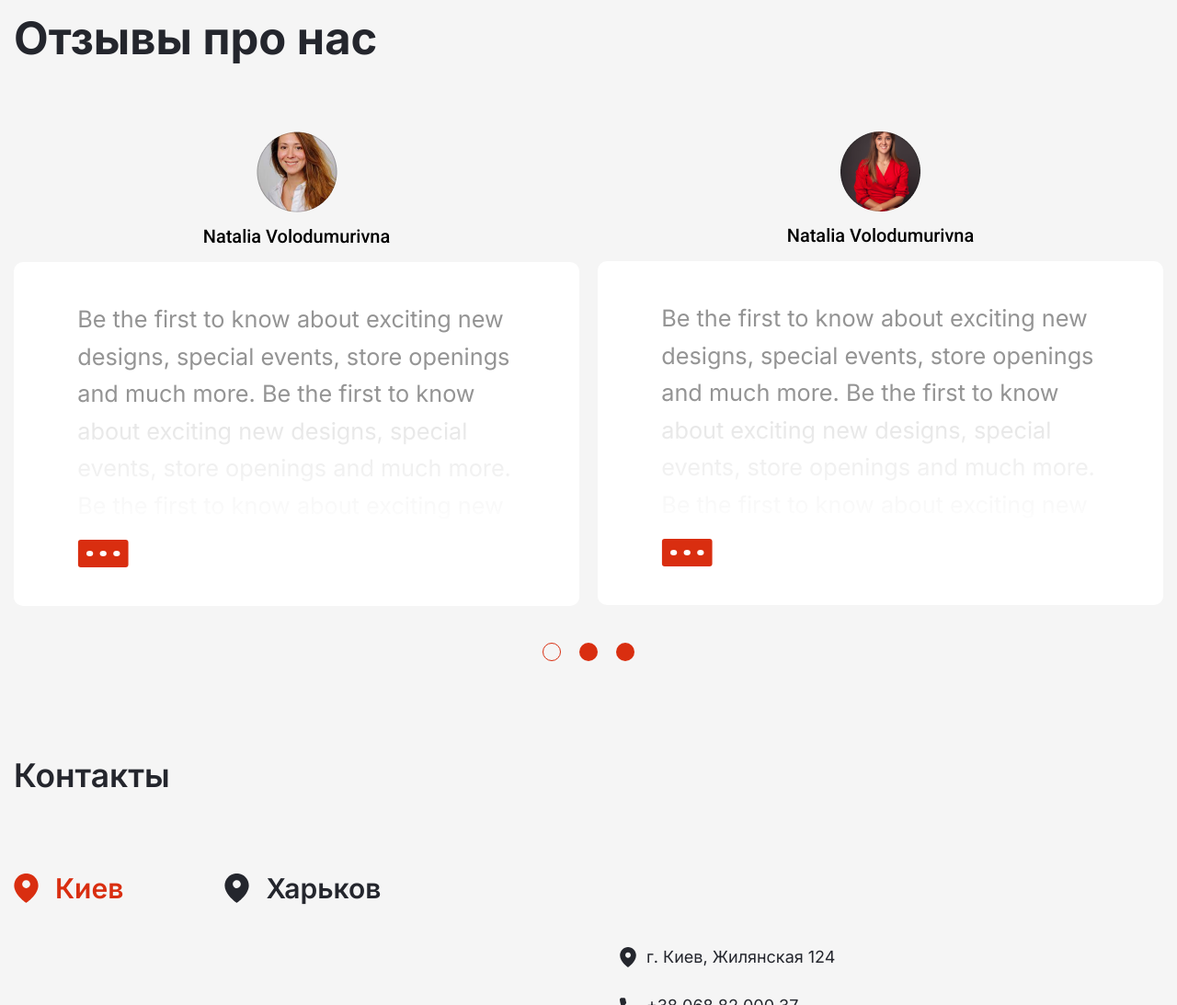
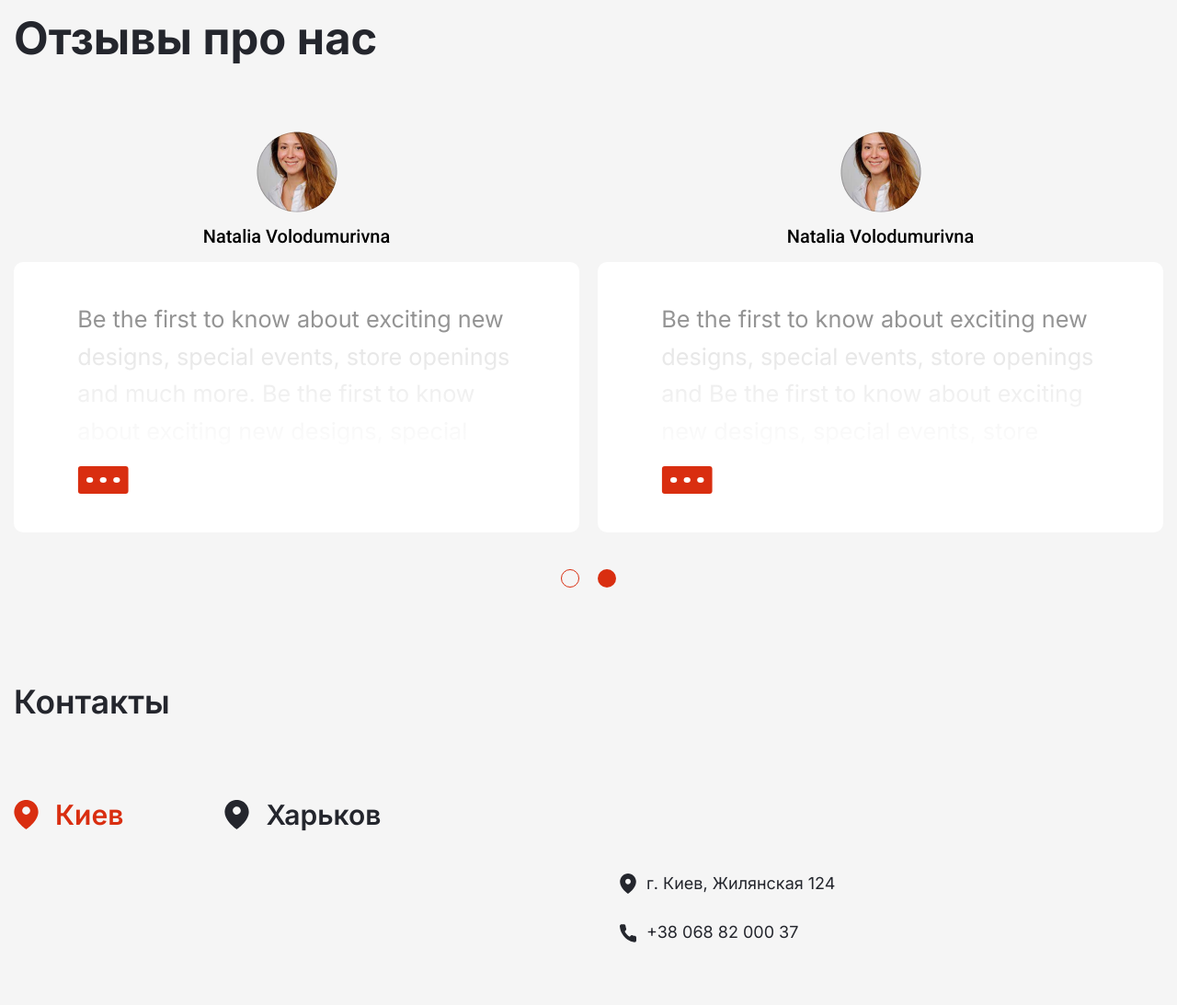
Before and after one commit to GraveDigger99/Credo, a plain HTML site: page trade.html in a window 1280 px wide. Shown: the part 5829-6922 px from the top of the page at 92% size. Drawn offline with Linux system fonts and the light colour scheme; files whose address does not match are found by name.

Commit message:
fix:reviews-slider

```diff
--- a/404.html
+++ b/404.html
@@ -6,7 +6,7 @@
 	<meta charset="UTF-8">
 	<meta name="format-detection" content="telephone=no">
 	<!-- <style>body{opacity: 0;}</style> -->
-	<link rel="stylesheet" href="css/style.min.css?_v=20221220233700">
+	<link rel="stylesheet" href="css/style.min.css?_v=20221221001102">
 	<!-- <meta name="robots" content="noindex, nofollow"> -->
 	<meta name="viewport" content="width=device-width, initial-scale=1.0">
 </head>
@@ -241,7 +241,7 @@
 		</div>
 	</div>
 	<!--  -->
-	<script src="js/app.min.js?_v=20221220233700"></script>
+	<script src="js/app.min.js?_v=20221221001102"></script>
 </body>
 
 </html>
--- a/trade.html
+++ b/trade.html
@@ -6,7 +6,7 @@
 	<meta charset="UTF-8">
 	<meta name="format-detection" content="telephone=no">
 	<!-- <style>body{opacity: 0;}</style> -->
-	<link rel="stylesheet" href="css/style.min.css?_v=20221220233700">
+	<link rel="stylesheet" href="css/style.min.css?_v=20221221001102">
 	<!-- <meta name="robots" content="noindex, nofollow"> -->
 	<meta name="viewport" content="width=device-width, initial-scale=1.0">
 </head>
@@ -1092,9 +1092,12 @@
 			<section class="reviews">
 				<div class="reviews__container">
 					<h2 class="reviews__subtitle subtitle">Отзывы про нас</h2>
+					<!-- Оболочка слайдера -->
 					<div class="reviews__slider swiper">
+						<!-- Двигающееся часть слайдера -->
 						<div class="reviews__wrapper swiper-wrapper">
-							<div class="reviews__slide swiper-slide slide-reviews slide-reviews_first">
+							<!-- Слайд -->
+							<div class="reviews__slide swiper-slide slide-reviews">
 								<div class="slide-reviews__inner">
 									<div class="slide-reviews__header">
 										<div class="slide-reviews__avatar">
@@ -1105,8 +1108,8 @@
 									<!--  -->
 									<div class="slide-reviews__footer">
 										<div data-showmore="size" class="block">
-											<div data-showmore-content="250" class="block__content">
-												<p>
+											<div data-showmore-content="170" class="block__content">
+												<p class="block__text">
 													Be the first to know about exciting new designs, special events, store openings
 													and
 													much more. Be the first to know
@@ -1128,26 +1131,30 @@
 							</div>
 							<!--  -->
 							<div class="reviews__slide swiper-slide slide-reviews">
-								<div data-da=".slide-reviews_first,768,last" class="slide-reviews__inner">
+								<div class="slide-reviews__inner">
 									<div class="slide-reviews__header">
 										<div class="slide-reviews__avatar">
-											<img src="img/reviews/Ellipse 1.png" alt="image">
+											<img src="img/reviews/01.png" alt="image">
 										</div>
 										<div class="slide-reviews__name">Natalia Volodumurivna</div>
 									</div>
 									<!--  -->
 									<div class="slide-reviews__footer">
 										<div data-showmore="size" class="block">
-											<div data-showmore-content="250" class="block__content">
-												<p>
+											<div data-showmore-content="170" class="block__content">
+												<p class="block__text">
 													Be the first to know about exciting new designs, special events, store openings
 													and
-													much more. Be the first to know
-													about exciting new designs, special events, store openings and much more.
 													Be the first to know about exciting new designs, special events, store openings
 													and
-													much more. Be the first to know
-													about exciting new designs, special events, store openings and much more.
+													Be the first to know about exciting new designs, special events, store openings
+													and
+													Be the first to know about exciting new designs, special events, store openings
+													and
+													Be the first to know about exciting new designs, special events, store openings
+													and
+													Be the first to know about exciting new designs, special events, store openings
+													and
 												</p>
 											</div>
 											<button hidden data-showmore-button type="button" class="block__more">
@@ -1161,6 +1168,7 @@
 							</div>
 							<!--  -->
 							<div class="reviews__slide swiper-slide slide-reviews">
+								<div class="slide-reviews__inner">
 									<div class="slide-reviews__header">
 										<div class="slide-reviews__avatar">
 											<img src="img/reviews/01.png" alt="image">
@@ -1170,14 +1178,20 @@
 									<!--  -->
 									<div class="slide-reviews__footer">
 										<div data-showmore="size" class="block">
-										<div data-showmore-content="250" class="block__content">
-											<p>
-												Be the first to know about exciting new designs, special events, store openings and
-												much more. Be the first to know
-												about exciting new designs, special events, store openings and much more.
-												Be the first to know about exciting new designs, special events, store openings and
-												much more. Be the first to know
-												about exciting new designs, special events, store openings and much more.
+											<div data-showmore-content="170" class="block__content">
+												<p class="block__text">
+													Be the first to know about exciting new designs, special events, store openings
+													and
+													Be the first to know about exciting new designs, special events, store openings
+													and
+													Be the first to know about exciting new designs, special events, store openings
+													and
+													Be the first to know about exciting new designs, special events, store openings
+													and
+													Be the first to know about exciting new designs, special events, store openings
+													and
+													Be the first to know about exciting new designs, special events, store openings
+													and
 												</p>
 											</div>
 											<button hidden data-showmore-button type="button" class="block__more">
@@ -1186,38 +1200,9 @@
 											</button>
 										</div>
 									</div>
-								<!--  -->
-							</div>
-							<!--  -->
-							<div class="reviews__slide swiper-slide slide-reviews">
-								<div class="slide-reviews__header">
-									<div class="slide-reviews__avatar">
-										<img src="img/reviews/01.png" alt="image">
-									</div>
-									<div class="slide-reviews__name">Natalia Volodumurivna</div>
-								</div>
-								<!--  -->
-								<div class="slide-reviews__footer">
-									<div data-showmore="size" class="block">
-										<div data-showmore-content="250" class="block__content">
-											<p>
-												Be the first to know about exciting new designs, special events, store openings and
-												much more. Be the first to know
-												about exciting new designs, special events, store openings and much more.
-												Be the first to know about exciting new designs, special events, store openings and
-												much more. Be the first to know
-												about exciting new designs, special events, store openings and much more.
-											</p>
-										</div>
-										<button hidden data-showmore-button type="button" class="block__more">
-											<span><img src="img/reviews/more.svg" alt="icon"></span>
-											<!-- <span><img src="img/reviews/more.svg" alt="icon"></span> -->
-										</button>
-									</div>
-								</div>
-								<!--  -->
-							</div>
-							<!--  -->
+								</div>
+								<!--  -->
+							</div>
 						</div>
 						<!-- Если нужна пагинация -->
 						<div class="swiper-pagination swiper-pagination_large"></div>
@@ -1553,7 +1538,7 @@
 		</div>
 	</div>
 	<!--  -->
-	<script src="js/app.min.js?_v=20221220233700"></script>
+	<script src="js/app.min.js?_v=20221221001102"></script>
 </body>
 
 </html>
```
Also changed, not shown: credit-step-1.html (+2 -2 lines), credit-step-2.html (+2 -2 lines), credit-step-3.html (+2 -2 lines), credit.html (+2 -2 lines), cryptocurrency.html (+2 -2 lines), home.html (+2 -2 lines), realization.html (+31 -49 lines), redemption.html (+2 -2 lines). Lines whose indentation alone changed are shown as unchanged.
